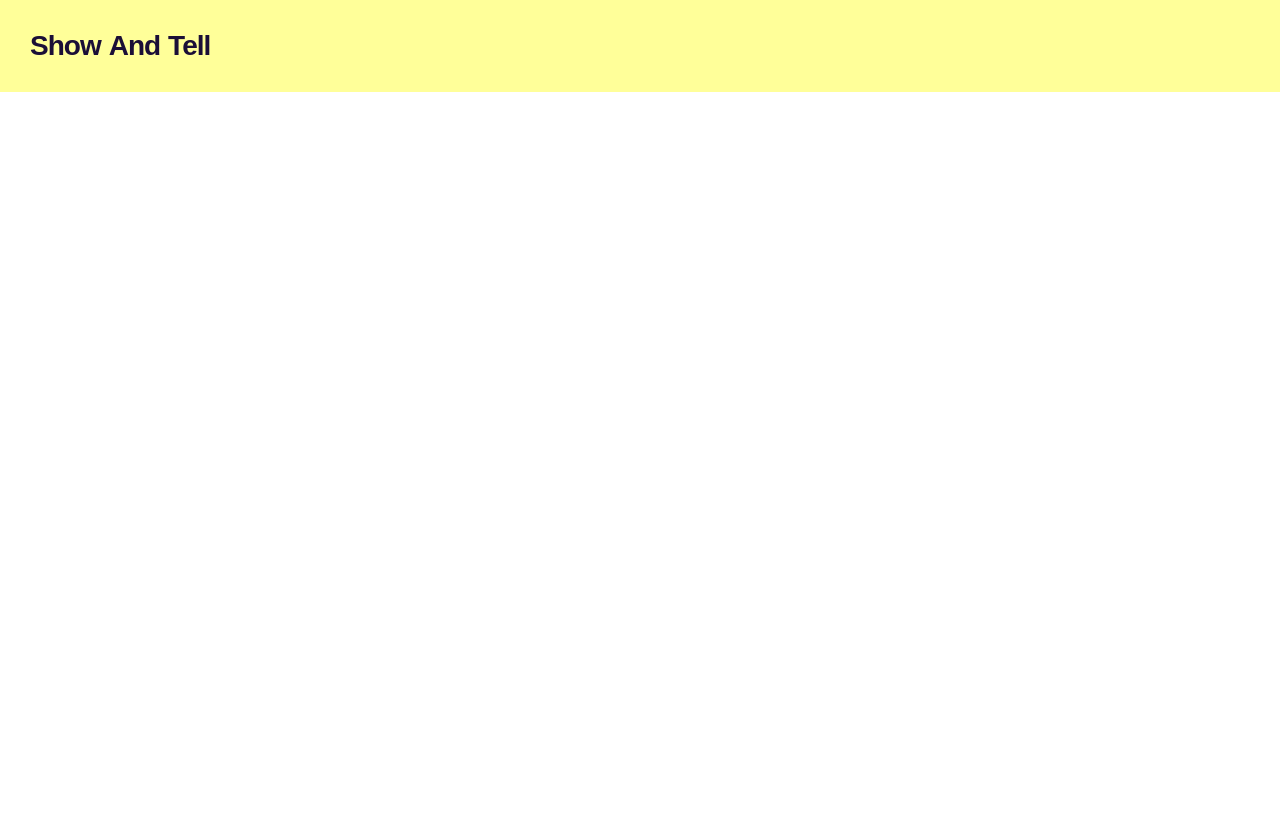
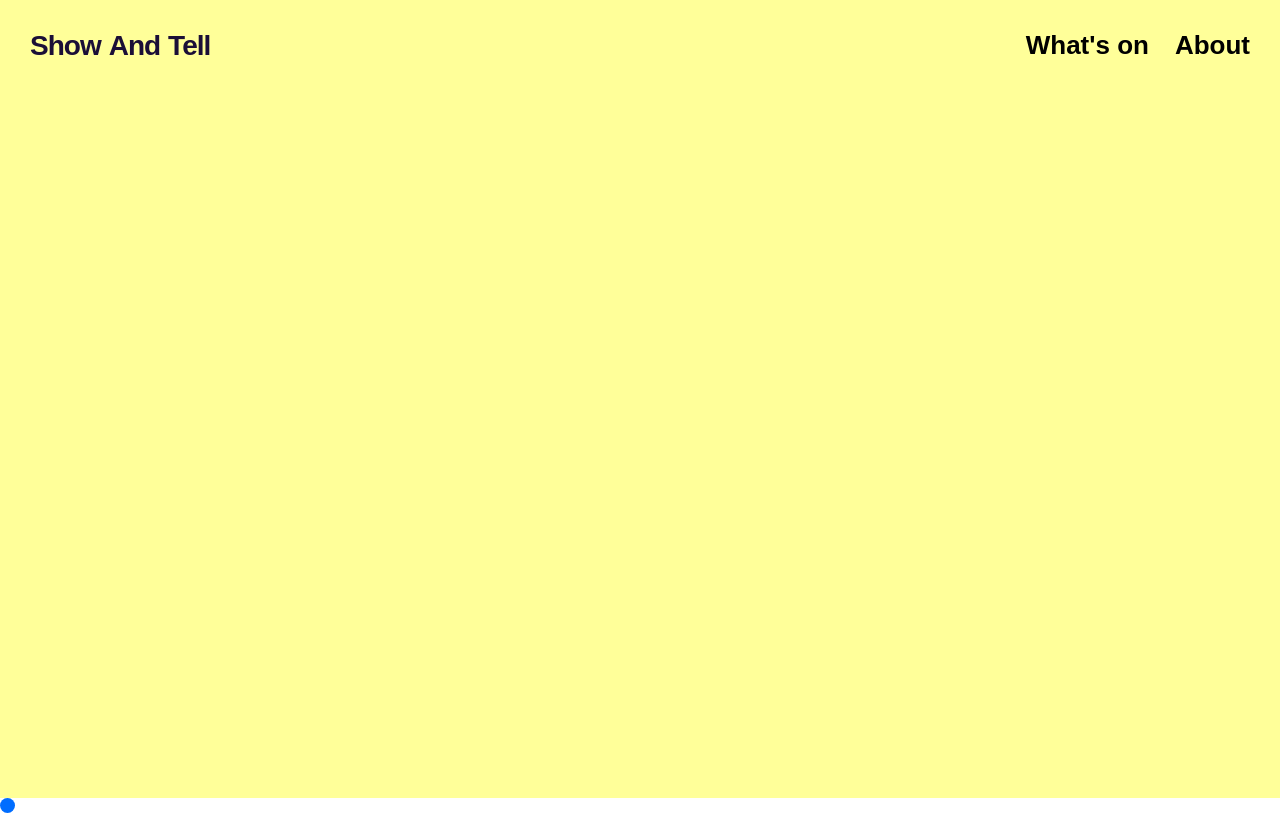
Before and after one commit to eduarf/show-and-tell, a React (Vite) app: page / in a window 1280 px wide. Built offline with nearby package versions, Linux system fonts and the light colour scheme; a web font is replaced by a local one.

Commit message:
use-follow-pointer

```diff
--- a/package.json
+++ b/package.json
@@ -10,6 +10,7 @@
     "preview": "vite preview"
   },
   "dependencies": {
+    "framer-motion": "^10.16.4",
     "react": "^18.2.0",
     "react-dom": "^18.2.0",
     "styled-components": "^6.0.8"
--- /dev/null
+++ b/src/components/header/Header.jsx
@@ -0,0 +1,15 @@
+import styled from "styled-components";
+
+const Header = () => {
+  const Header = styled.div`
+    height: calc(100vh - 94px);
+    background-color: var(--color-primary);
+  `;
+  return (
+    <Header>
+
+    </Header>
+  );
+};
+
+export default Header;
--- a/src/components/navbar/Navbar.jsx
+++ b/src/components/navbar/Navbar.jsx
@@ -1,10 +1,10 @@
 import styled from "styled-components";
 
-const Header = styled.header`
+const NavContainer = styled.div`
   display: flex;
   justify-content: space-between;
   padding: 3rem;
-  background-color: #ffff99;
+  background-color: var(--color-primary);
   font-weight: 700;
 `;
 
@@ -29,13 +29,25 @@ const Logo = styled.a`
 const Span = styled.span`
   font-size: 2.8rem;
   letter-spacing: -1px;
-  color: #1b0f37;
+  color: var(--color-text);
   transition: all .15s ease-in-out;
+`;
+
+const NavBar = styled.nav`
+
+`;
+const NavList = styled.ul`
+  display: flex;
+  gap: 2.6rem;
+`;
+const NavItem = styled.li`
+    font-size: 2.6rem;
+    cursor: pointer;
 `;
 
 const Navbar = () => {
   return (
-    <Header>
+    <NavContainer>
       <LogoContainer>
         <Logo>
           <Span>Show</Span>
@@ -43,7 +55,13 @@ const Navbar = () => {
           <Span>Tell</Span>
         </Logo>
       </LogoContainer>
-    </Header>
+      <NavBar>
+        <NavList>
+          <NavItem>{`What's on`}</NavItem>
+          <NavItem>About</NavItem>
+        </NavList>
+      </NavBar>
+    </NavContainer>
   );
 };
 
--- a/src/index.css
+++ b/src/index.css
@@ -8,11 +8,30 @@
   box-sizing: border-box;
 }
 html {
+  --color-primary: #ffff99;
+  --color-text: #1b0f37;
+  --color-green: #1aae7a;
+  --color-pink: #f6aa9f;
+  --color-blue: #006dff;
+  --color-white: #fdfdfd;
+}
+html {
   font-size: 62.5%;
 }
 body {
   font-family: 'Asul', sans-serif;
+  font-size: 1.6rem;
 }
 a {
   text-decoration: none;
 }
+ul {
+  list-style-type: none;
+}
+.box {
+  width: 15px;
+  height: 15px;
+  border-radius: 50%;
+  background: #006dff;
+  position: absolute;
+}
--- a/src/pages/home/Home.jsx
+++ b/src/pages/home/Home.jsx
@@ -1,8 +1,27 @@
 import Navbar from "../../components/navbar/Navbar";
+import { useRef } from "react";
+import { motion } from "framer-motion";
+import { useFollowPointer } from "../../use-follow-pointer";
+import Header from "../../components/header/Header";
 
 const Home = () => {
+  const ref = useRef(null);
+  const { x, y } = useFollowPointer(ref);
+
   return <div>
     <Navbar />
+    <Header />
+    <motion.div
+      ref={ref}
+      className="box"
+      animate={{ x, y }}
+      transition={{
+        type: "spring",
+        damping: 3,
+        stiffness: 200,
+        restDelta: 0.001
+      }}
+    />
   </div>;
 };
 
--- /dev/null
+++ b/src/use-follow-pointer.jsx
@@ -0,0 +1,23 @@
+import { useState, useEffect } from "react";
+
+export function useFollowPointer(ref) {
+  const [point, setPoint] = useState({ x: 0, y: 0 });
+
+  useEffect(() => {
+    if (!ref.current) return;
+
+    const handlePointerMove = ({ clientX, clientY }) => {
+      const element = ref.current;
+
+      const x = clientX - element.offsetLeft - element.offsetWidth / 2;
+      const y = clientY - element.offsetTop - element.offsetHeight / 2;
+      setPoint({ x, y });
+    };
+
+    window.addEventListener("pointermove", handlePointerMove);
+
+    return () => window.removeEventListener("pointermove", handlePointerMove);
+  }, []);
+
+  return point;
+}
```
Also changed, not shown: 1 other file (tests, documents, lock files or other folders).
